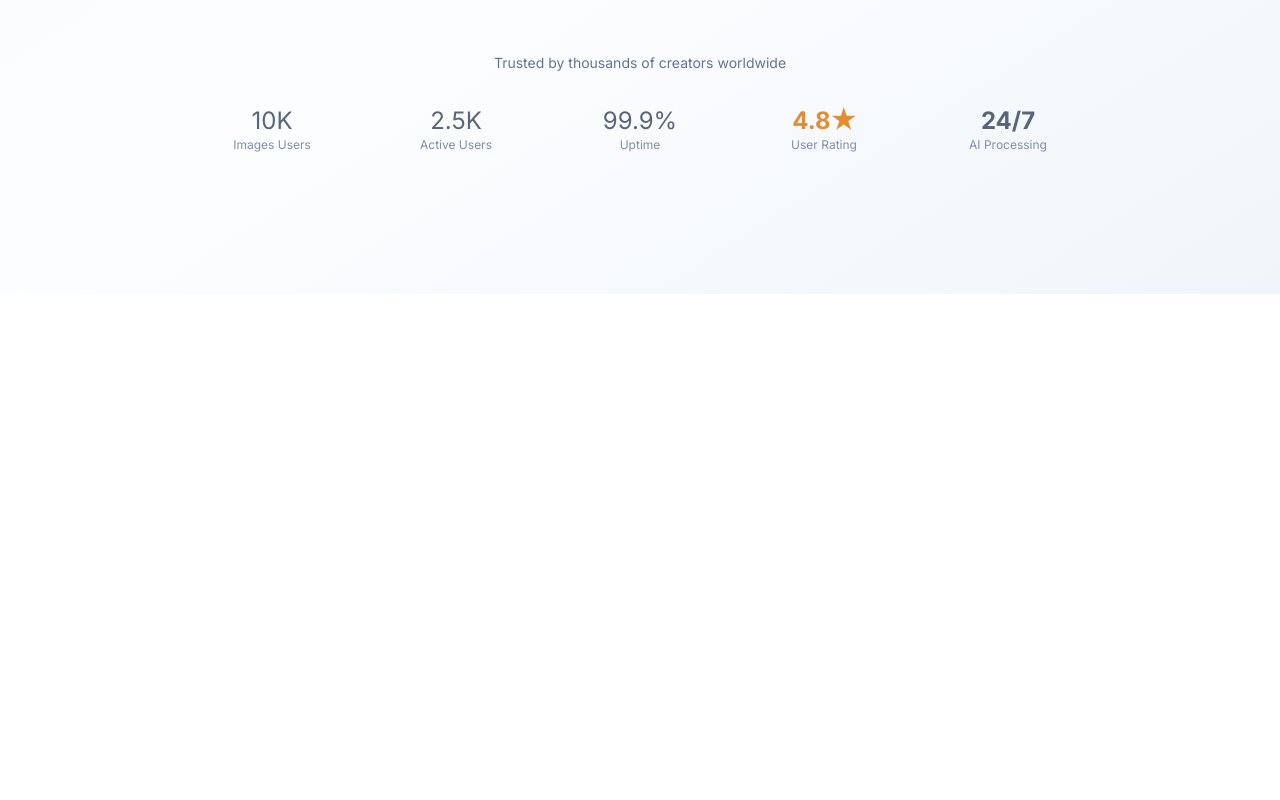
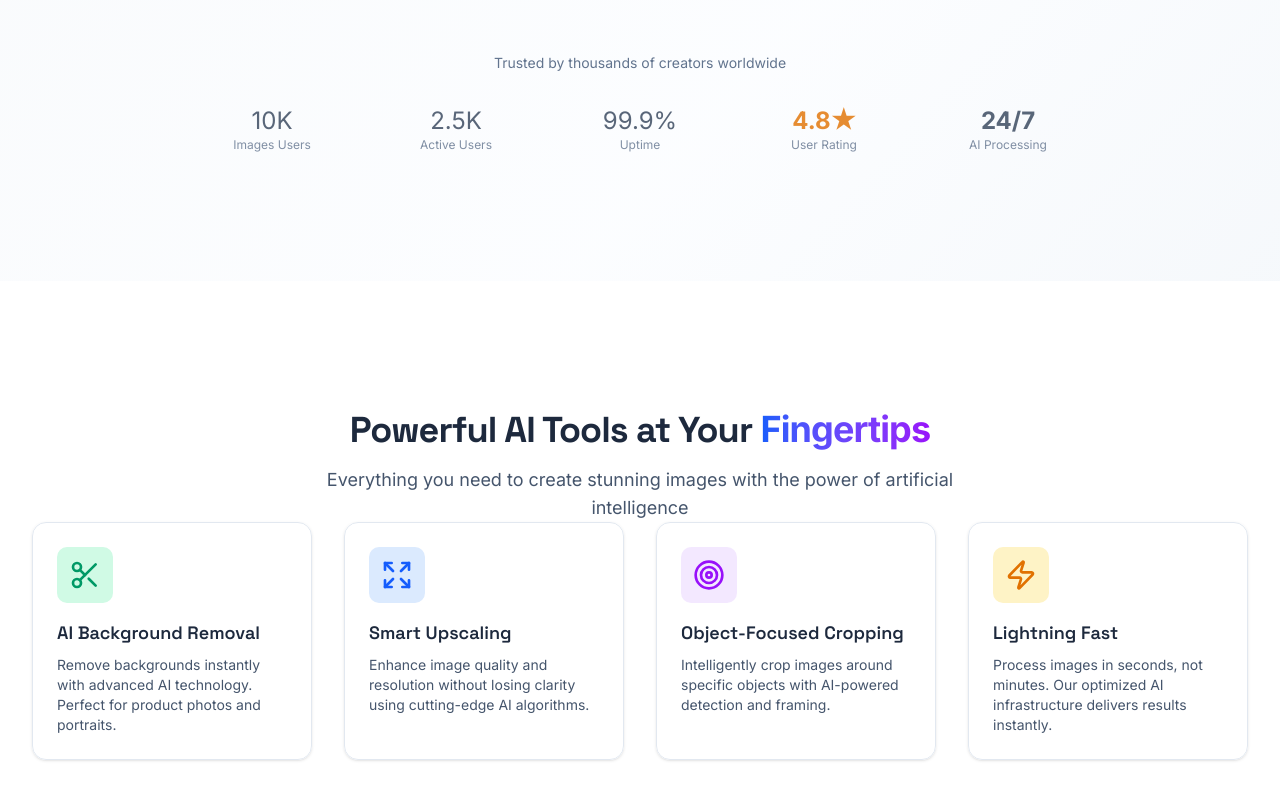
Before and after one commit to Henok-Aragaw/ai-image-generator-app, a Next.js app: page / in a window 1280 px wide. Shown: the part 506-1306 px from the top of the page. Before the commit the page ends 800 px from the top, so only its background shows below. Built offline with nearby package versions, Linux system fonts and the light colour scheme.

Commit message:
landing page feature ui

```diff
--- a/src/app/page.tsx
+++ b/src/app/page.tsx
@@ -215,6 +215,42 @@ const HomePage = () => {
       </section>
 
       {/* feature section */}
+      <section id="features" className="bg-white py-20 sm:py-32">
+        <div className="mx-auto max-w-7xl px-4 sm:px-6 lg:px-8">
+          <div className="mx-auto max-w-2xl text-center">
+            <h2 className="text-3xl font-bold tracking-tight text-slate-800 sm:text-4xl font-heading">
+              Powerful AI Tools at Your {" "}
+              <span className="bg-gradient-to-r from-blue-600 to-purple-600 bg-clip-text text-transparent font-sans">Fingertips</span>
+            </h2>
+            <p className="mt-4 text-lg text-slate-600 font-sans">
+              Everything you need to create stunning images with the power of
+              artificial intelligence
+            </p>
+          </div>
+
+          <div className="grid gap-8 sm:grid-cols-2 lg:grid-cols-4">
+            {features.map((feature,index) => (
+              <Card
+              key={index}
+              className="group relative overflow-hidden border-slate-200 bg-white/70 backdrop-blur-sm transition-all hover:shadow-lg"
+              >
+                <CardContent>
+                  <div
+                  className={`${feature.bgColor} mb-4 inline-flex items-center justify-center rounded-lg p-3 ${feature.color}`}
+                  >
+                    {feature.icon}
+                  </div>
+                  <h3 className="text-lg mb-2 font-semibold text-slate-800 font-heading">{feature.title}</h3>
+                  <p className="text-sm text-slate-600 font-sans">{feature.description}</p>
+                </CardContent>
+                <div className="absolute inset-0 bg-gradient-to-r from-blue-500/0 to-blue-500/5 opacity-0 transition-opacity group-hover:opacity-100" />
+              </Card>
+            ))}
+          </div>
+        </div>
+      </section>
+
+      {/* How it works section */}
 
     </div>
   )
```
